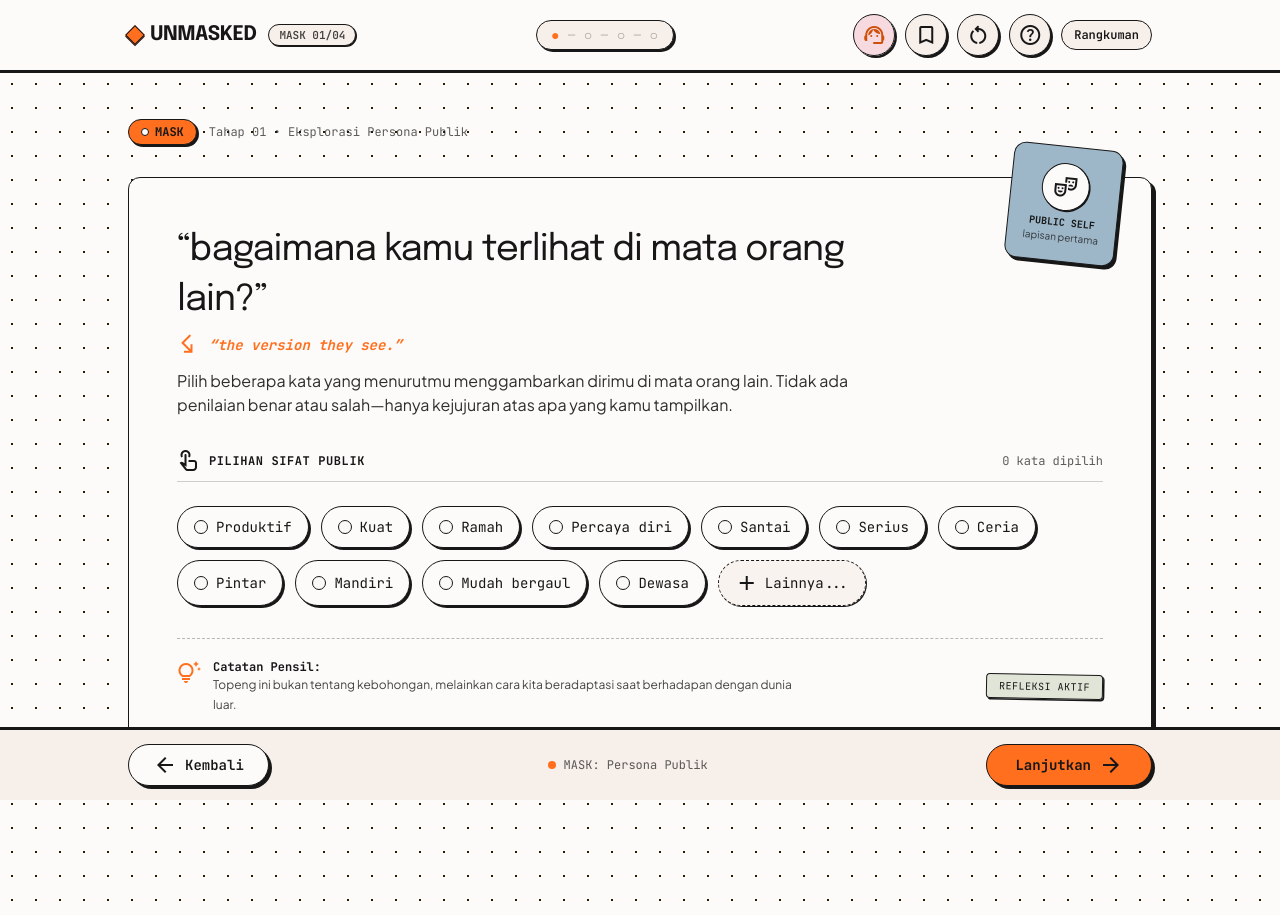
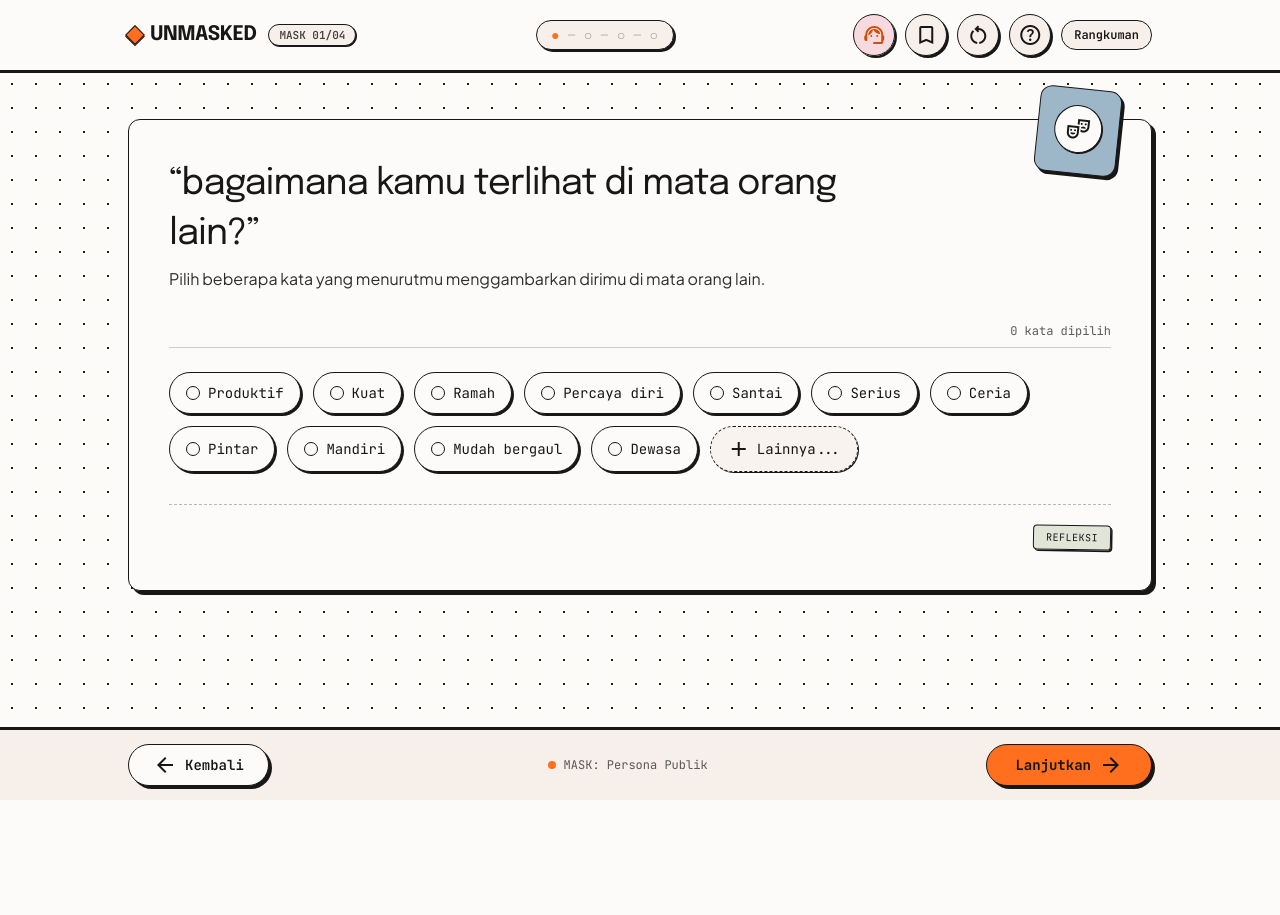
Before and after one commit to akmalscript/unmasked, a Next.js app: page /public-self in a window 1280 px wide. After the commit the page ends 800 px from the top, so only its background shows below. Built offline with nearby package versions, Linux system fonts and the light colour scheme.

Commit message:
style(ui): clean up descriptive text and decorative elements in public self section

```diff
--- a/src/components/sections/PublicSelfSection.tsx
+++ b/src/components/sections/PublicSelfSection.tsx
@@ -56,19 +56,8 @@ export function PublicSelfSection() {
       <Header subtitle="MASK 01/04" showSteps={true} stepNumber={1} totalSteps={4} />
 
       <main className="flex-grow w-full max-w-[1120px] mx-auto px-4 sm:px-6 md:px-12 pt-6 md:pt-12">
-        <div className="flex flex-wrap items-center justify-between gap-4 mb-5 md:mb-8">
-          <div className="flex items-center gap-2 sm:gap-3">
-            <div className="bg-marker-orange text-ink-charcoal font-mono-tag text-xs font-bold px-3 py-1 rounded-full border-[1.5px] border-ink-charcoal shadow-[2px_2px_0px_#171717] flex items-center gap-1.5 uppercase">
-              <span className="w-2 h-2 rounded-full bg-paper-base border border-ink-charcoal"></span>
-              MASK
-            </div>
-            <span className="font-mono-tag text-xs text-ink-charcoal/70">
-              Tahap 01 • Eksplorasi Persona Publik
-            </span>
-          </div>
-        </div>
 
-        <div className="relative bg-paper-base border-[1.5px] border-ink-charcoal rounded-xl shadow-[4px_4px_0px_#171717] p-5 sm:p-8 md:p-12 mb-10">
+        <div className="relative bg-paper-base border-[1.5px] border-ink-charcoal rounded-xl shadow-[4px_4px_0px_#171717] p-5 sm:p-8 md:p-10">
           {/* Desktop Sticker Badge */}
           <aside className="hidden md:flex absolute -top-8 right-8 z-10 rotate-6 hover:rotate-2 transition-transform duration-300">
             <div className="bg-sticker-blue border-[1.5px] border-ink-charcoal rounded-xl p-3 md:p-4 shadow-[3px_3px_0px_#171717] flex flex-col items-center max-w-[130px]">
@@ -77,10 +66,6 @@ export function PublicSelfSection() {
                   theater_comedy
                 </span>
               </div>
-              <span className="font-mono-tag text-[10px] font-bold text-ink-charcoal uppercase">
-                PUBLIC SELF
-              </span>
-              <span className="text-[10px] text-ink-charcoal/80">lapisan pertama</span>
             </div>
           </aside>
 
@@ -98,25 +83,14 @@ export function PublicSelfSection() {
             <h1 className="font-headline text-2xl sm:text-3xl md:text-4xl text-ink-charcoal lowercase tracking-tight leading-snug mb-2">
               “bagaimana kamu terlihat di mata orang lain?”
             </h1>
-            <div className="flex items-center gap-2 mb-3">
-              <span className="material-symbols-outlined text-marker-orange text-xl rotate-45 select-none">
-                subdirectory_arrow_right
-              </span>
-              <span className="font-mono-tag text-xs md:text-sm text-marker-orange font-bold italic">
-                “the version they see.”
-              </span>
-            </div>
             <p className="text-sm md:text-base text-ink-charcoal/90">
-              Pilih beberapa kata yang menurutmu menggambarkan dirimu di mata orang lain. Tidak ada
-              penilaian benar atau salah—hanya kejujuran atas apa yang kamu tampilkan.
+              Pilih beberapa kata yang menurutmu menggambarkan dirimu di mata orang lain.
             </p>
           </div>
 
           <div className="space-y-4">
             <div className="flex items-center justify-between pb-2 border-b-[1.5px] border-ink-charcoal/20">
               <span className="font-mono-tag text-xs font-bold uppercase tracking-wider flex items-center gap-2 text-ink-charcoal">
-                <span className="material-symbols-outlined text-[16px]">touch_app</span>
-                Pilihan Sifat Publik
               </span>
               <span className="font-mono-tag text-xs text-ink-charcoal/70">
                 {selected.length} kata dipilih
@@ -131,15 +105,13 @@ export function PublicSelfSection() {
                     key={tag}
                     onClick={() => togglePublicTag(tag)}
                     type="button"
-                    className={`select-none flex items-center gap-2 px-4 py-2.5 rounded-full border-[1.5px] border-ink-charcoal font-mono-tag text-xs sm:text-sm transition-all shadow-[2px_2px_0px_#171717] active:translate-x-[2px] active:translate-y-[2px] ${
-                      isSelected
+                    className={`select-none flex items-center gap-2 px-4 py-2.5 rounded-full border-[1.5px] border-ink-charcoal font-mono-tag text-xs sm:text-sm transition-all shadow-[2px_2px_0px_#171717] active:translate-x-[2px] active:translate-y-[2px] ${isSelected
                       ? "bg-paper-warm text-ink-charcoal font-bold"
                       : "bg-paper-base text-ink-charcoal hover:bg-paper-warm"
                       }`}
                   >
                     <span
-                      className={`w-3.5 h-3.5 rounded-full border border-ink-charcoal flex items-center justify-center text-[10px] ${
-                        isSelected
+                      className={`w-3.5 h-3.5 rounded-full border border-ink-charcoal flex items-center justify-center text-[10px] ${isSelected
                         ? "bg-marker-orange text-ink-charcoal"
                         : "bg-surface"
                         }`}
@@ -187,21 +159,9 @@ export function PublicSelfSection() {
 
           <div className="mt-8 pt-5 border-t-[1.5px] border-dashed border-ink-charcoal/30 flex flex-col md:flex-row items-start md:items-center justify-between gap-4">
             <div className="flex items-start gap-3 max-w-[620px]">
-              <span className="material-symbols-outlined text-marker-orange text-2xl mt-0.5">
-                tips_and_updates
-              </span>
-              <div>
-                <h4 className="font-mono-tag text-xs font-bold text-ink-charcoal">
-                  Catatan Pensil:
-                </h4>
-                <p className="text-xs text-ink-charcoal/80 leading-relaxed">
-                  Topeng ini bukan tentang kebohongan, melainkan cara kita beradaptasi saat
-                  berhadapan dengan dunia luar.
-                </p>
-              </div>
             </div>
             <div className="px-3 py-1 border-[1.5px] border-ink-charcoal rounded bg-sticker-sage/30 text-ink-charcoal font-mono-tag text-[10px] uppercase tracking-wider rotate-1 shadow-[1.5px_1.5px_0px_#171717]">
-              REFLEKSI AKTIF
+              REFLEKSI
             </div>
           </div>
         </div>
```
Lines whose indentation alone changed are shown as unchanged.
